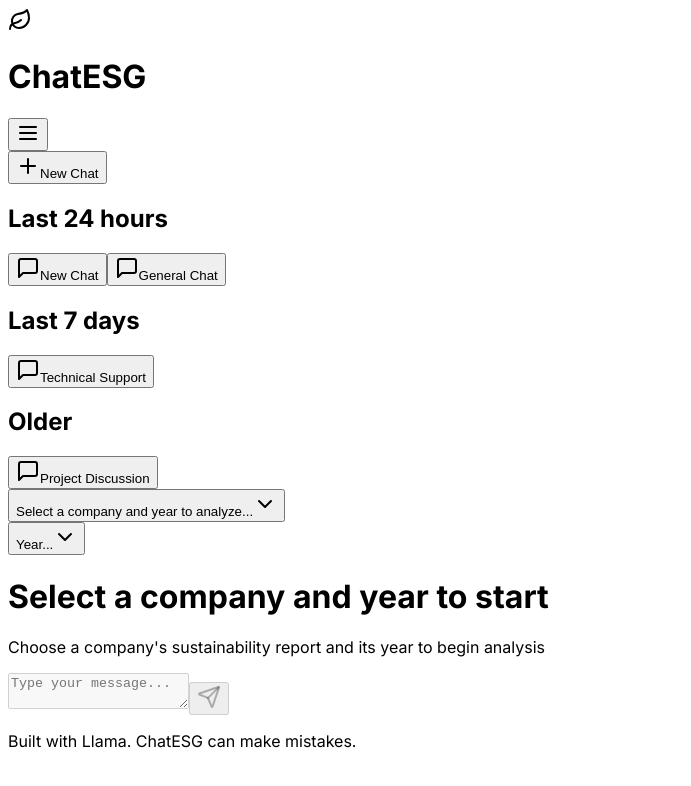
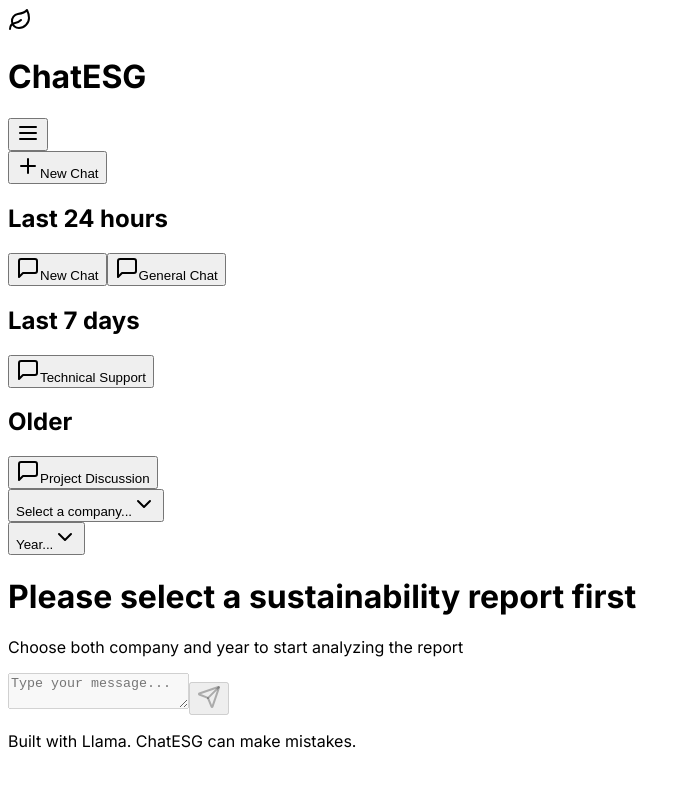
Before and after one commit to maulairfani/chat-esg-react, a React (Vite) app in the folder client/: page / in a window 1280 px wide. Both pictures are taken after a click on the button "New Chat". Shown: the top 786 px of the page, without its empty margins (0-691 px from the left). Built offline with nearby package versions, Linux system fonts and the light colour scheme.

Commit message:
Restored to 'cb89a5c233a91a9b17544efce4fcc862d7fd305d'
Replit-Restored-To:cb89a5c233a91a9b17544efce4fcc862d7fd305d

```diff
--- a/client/src/components/DocumentSelector.tsx
+++ b/client/src/components/DocumentSelector.tsx
@@ -42,7 +42,7 @@ export default function DocumentSelector({
             "hover:bg-muted/50 focus:border-primary",
             !company && "text-muted-foreground"
           )}>
-            <SelectValue placeholder="Select a company and year to analyze..." />
+            <SelectValue placeholder="Select a company..." />
           </SelectTrigger>
           <SelectContent>
             <SelectItem value="telkom">PT Telkom Indonesia Tbk</SelectItem>
--- a/client/src/pages/Chat.tsx
+++ b/client/src/pages/Chat.tsx
@@ -109,10 +109,10 @@ function App() {
                 {!isDocumentSelected ? (
                   <>
                     <h1 className="text-2xl font-medium text-muted-foreground">
-                      Select a company and year to start
+                      Please select a sustainability report first
                     </h1>
                     <p className="text-sm text-muted-foreground">
-                      Choose a company's sustainability report and its year to begin analysis
+                      Choose both company and year to start analyzing the report
                     </p>
                   </>
                 ) : (
@@ -132,7 +132,7 @@ function App() {
               onSend={simulateStreamingResponse}
               disabled={isStreaming || !isDocumentSelected}
               placeholder={!isDocumentSelected
-                ? "Please select both company and year to start analyzing..."
+                ? "Please select both company and year first"
                 : "Ask about the sustainability report..."}
             />
             <p className="text-xs text-muted-foreground text-center mt-2">
```
Also changed, not shown: attached_assets/image_1735682503717.png (deleted).
